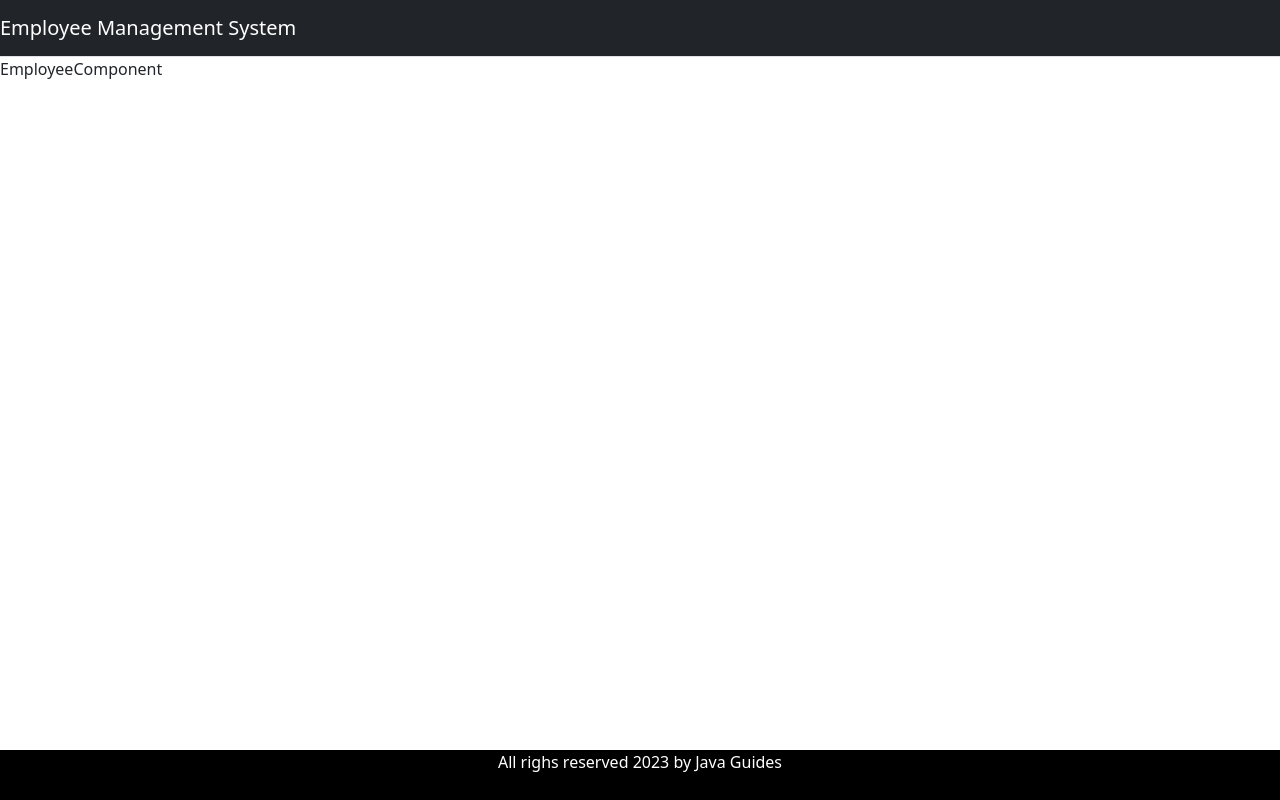
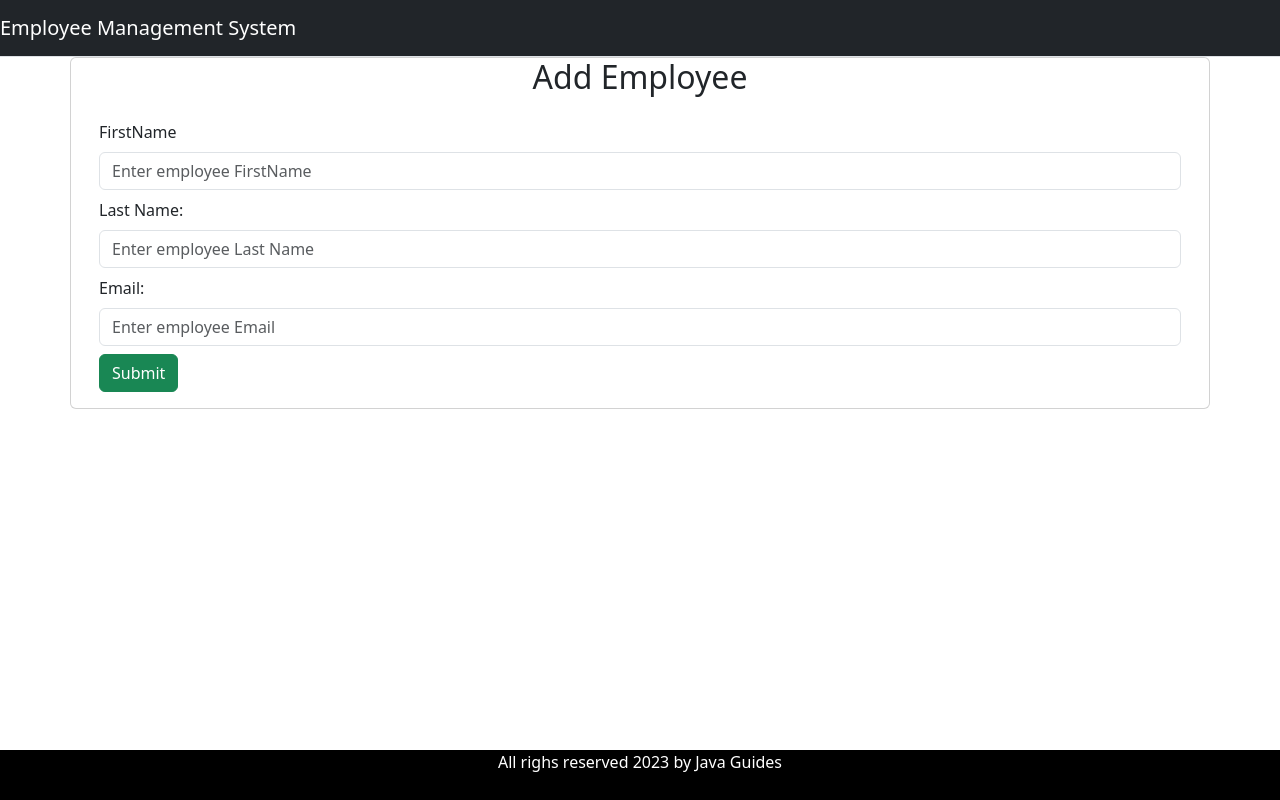
Before and after one commit to sujanstha15/Employee-Management-System, a React (Vite) app: page / in a window 1280 px wide. Both pictures are taken after a click on the button "Add Employee". Built offline with nearby package versions, Linux system fonts and the light colour scheme; no server answers.

Commit message:
Add Employee Form Handling in React App

```diff
--- a/src/components/EmployeeComponent.jsx
+++ b/src/components/EmployeeComponent.jsx
@@ -1,8 +1,70 @@
-import React from 'react'
+import React, { useState } from 'react'
 
 const EmployeeComponent = () => {
+
+    const [firstName, setFirstName] = useState('')
+    const [lastName, setLastName] = useState('')
+    const [email, setEmail] = useState('')
+    // state varibles are above
+
+
+
+
+    function handleFirstName(e){
+        setFirstName(e.target.value);
+    }
+
+
+    function handleLastName(e){
+        setLastName(e.target.value);
+    }
+
+    function handleEmail(e){
+        setEmail(e.target.value);
+    }
+
+    function saveEmployee(e){
+        e.preventDefault();
+        const employee = {firstName, lastName, email};
+        console.log(employee);
+    }
+
   return (
-    <div>EmployeeComponent</div>
+    <div className='container'>
+        <div className='row'>
+        <div className='card'>
+            <h2 className='text-center'>Add Employee</h2>
+            <div className='card-body'>
+                <form>
+                    <div className='form-group mb-2'>
+                        <label className='form-label'>FirstName</label>
+                        <input type="text" placeholder='Enter employee FirstName' name='firstName' value={firstName} className='form-control' onChange={handleFirstName}/>
+                    </div>
+
+                    {/* Last Name Comment */}
+                    <div className='form-group mb-2'>
+                        <label className='form-label'>Last Name:</label>
+                        <input type="text" placeholder='Enter employee Last Name' name='lastName' value={lastName} className='form-control' onChange={handleLastName}/>
+                    </div>
+                    {/* Email */}
+                    <div className='form-group mb-2'>
+                        <label className='form-label'>Email: </label>
+                        <input type="password" placeholder='Enter employee Email' name='email' value={email} className='form-control' onChange={handleEmail}/>
+                    </div>
+                    <button className='btn btn-success' onClick={saveEmployee}>Submit</button>
+                </form>
+            </div>
+
+        </div>
+
+        </div>
+
+
+
+
+
+
+    </div>
   )
 }
 
```
